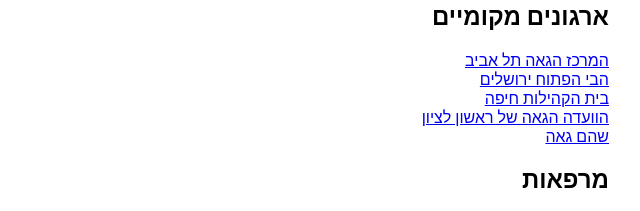
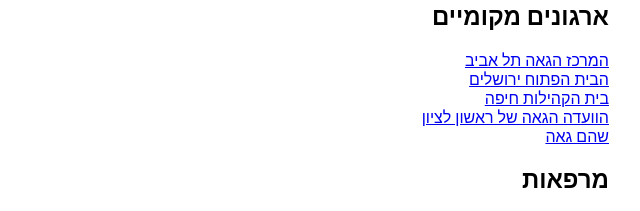
Before and after one commit to gonenduk/fhomo, a plain HTML site: page pages.html in a window 1280 px wide. Shown: the part 283-494 px from the top of the page, 473-1113 px from the left. Drawn offline with Linux system fonts and the light colour scheme.

Commit message:
fix spelling in jerusalem name

```diff
--- a/pages.html
+++ b/pages.html
@@ -57,7 +57,7 @@
 <a href="https://www.facebook.com/AWiderBridge/events" target="_blank">A Wider Bridge</a><br>
 <h2>ארגונים מקומיים</h2>
 <a href="https://www.facebook.com/tlvLGBTQcenter/events" target="_blank">המרכז הגאה תל אביב</a><br>
-<a href="https://www.facebook.com/jerusalemopenhouse1/events" target="_blank">הבי הפתוח ירושלים</a><br>
+<a href="https://www.facebook.com/jerusalemopenhouse1/events" target="_blank">הבית הפתוח ירושלים</a><br>
 <a href="https://www.facebook.com/Haifa.LGBT.House/events" target="_blank">בית הקהילות חיפה</a><br>
 <a href="https://www.facebook.com/LgbtRishonLezion/events" target="_blank">הוועדה הגאה של ראשון לציון</a><br>
 <a href="https://www.facebook.com/ShohamPride/events" target="_blank">שהם גאה</a><br>
```
